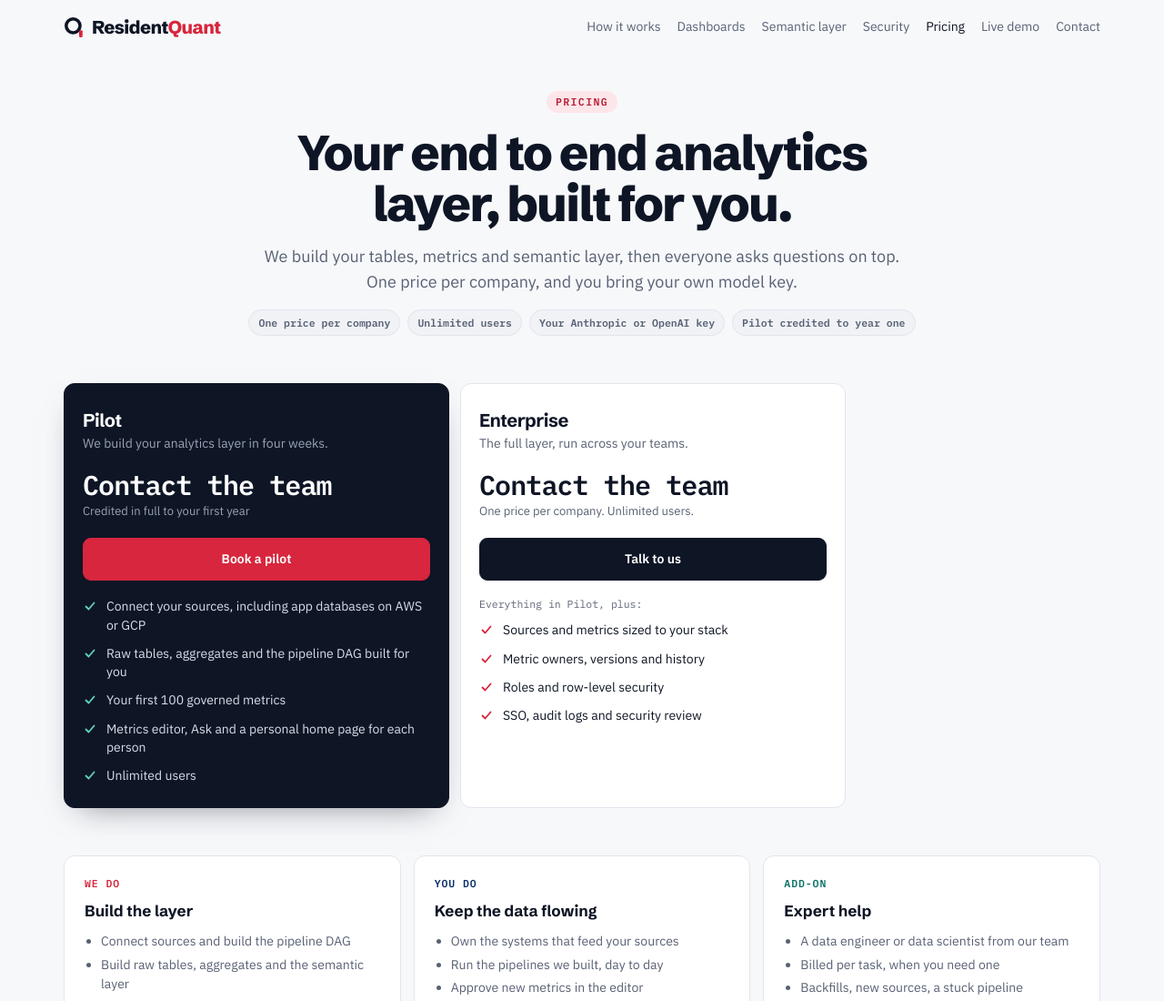
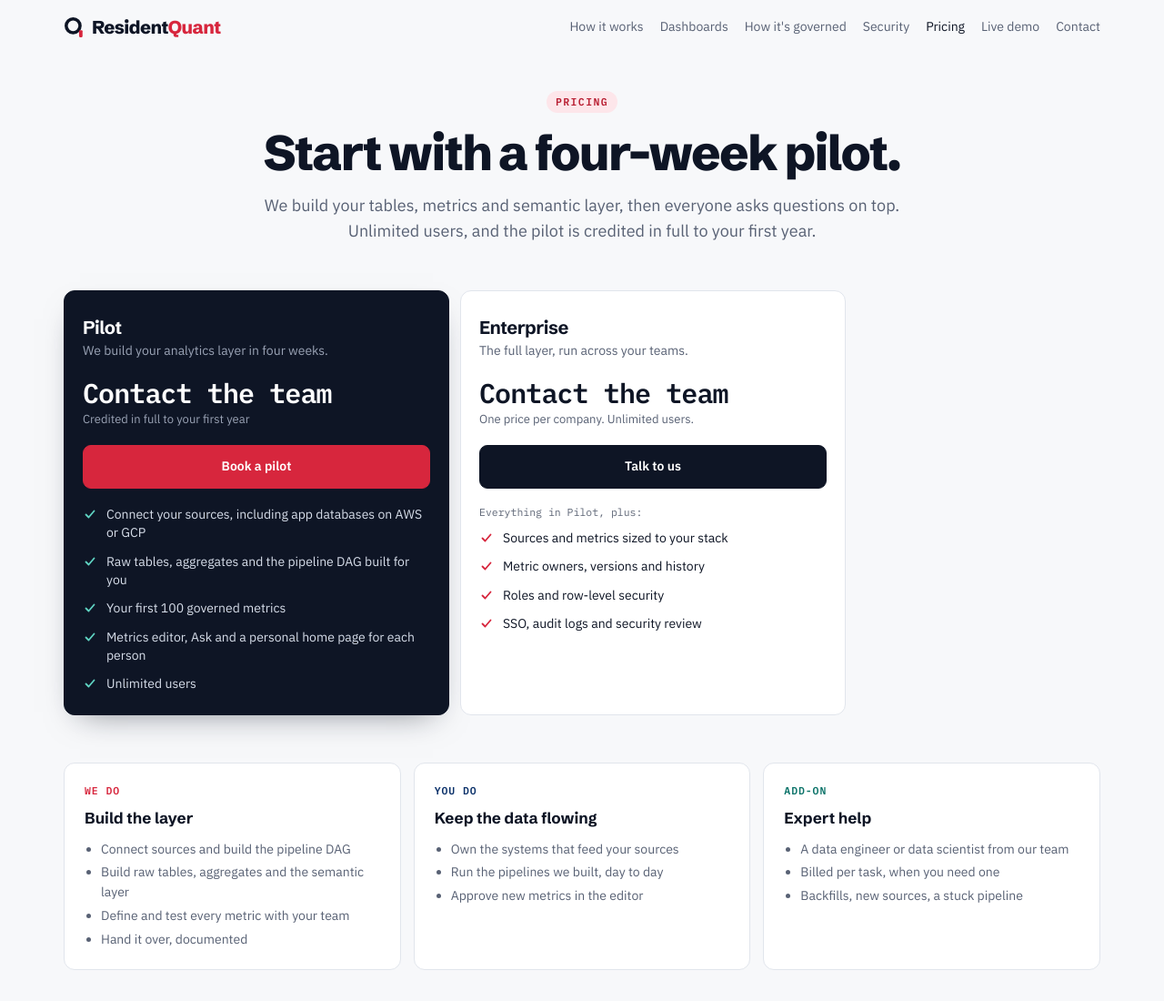
Before and after one commit to resident-quant/residentquant.com, a plain HTML site: page pricing/index.html in a window 1280 px wide. Shown: the top 1100 px of the page at 91% size. Drawn offline with Linux system fonts and the light colour scheme.

Commit message:
Copy: four-week pilot headings, drop bring-your-own-key chips, menu 'How it's governed'
Co-Authored-By: Claude Opus 5.5 <noreply@anthropic.com>
Claude-Session: https://claude.ai/code/session_01J5FXTLHhg7bahDKCBr7P4Y

```diff
--- a/pricing/index.html
+++ b/pricing/index.html
@@ -122,7 +122,7 @@ main section[id],main header[id],main [id]{scroll-margin-top:60px}
   <div class="links">
     <a href="/#how" class="hide-s">How it works</a>
     <a href="/#dashboards" class="hide-s">Dashboards</a>
-    <a href="/#layer" class="hide-s">Semantic layer</a>
+    <a href="/#layer" class="hide-s">How it's governed</a>
     <a href="/#security" class="hide-s">Security</a>
     <a href="/pricing/" aria-current="page">Pricing</a>
     <a href="/live/" class="hide-s">Live demo</a>
@@ -133,10 +133,9 @@ main section[id],main header[id],main [id]{scroll-margin-top:60px}
 <main>
 <header>
   <span class="pill">Pricing</span>
-  <h1>Your end to end analytics layer, built for you.</h1>
-  <p class="lede">We build your tables, metrics and semantic layer, then everyone asks questions on top. One price per company, and you bring your own model key.</p>
-  <div class="chips"><span>One price per company</span><span>Unlimited users</span><span>Your Anthropic or OpenAI key</span><span>Pilot credited to year one</span></div>
-</header>
+  <h1>Start with a four-week pilot.</h1>
+  <p class="lede">We build your tables, metrics and semantic layer, then everyone asks questions on top. Unlimited users, and the pilot is credited in full to your first year.</p>
+  </header>
 
 <section class="tiers" aria-label="Plans">
   <article class="tier hero">
```
Also changed, not shown: contact/index.html (+1 -1 lines), index.html (+3 -3 lines).
